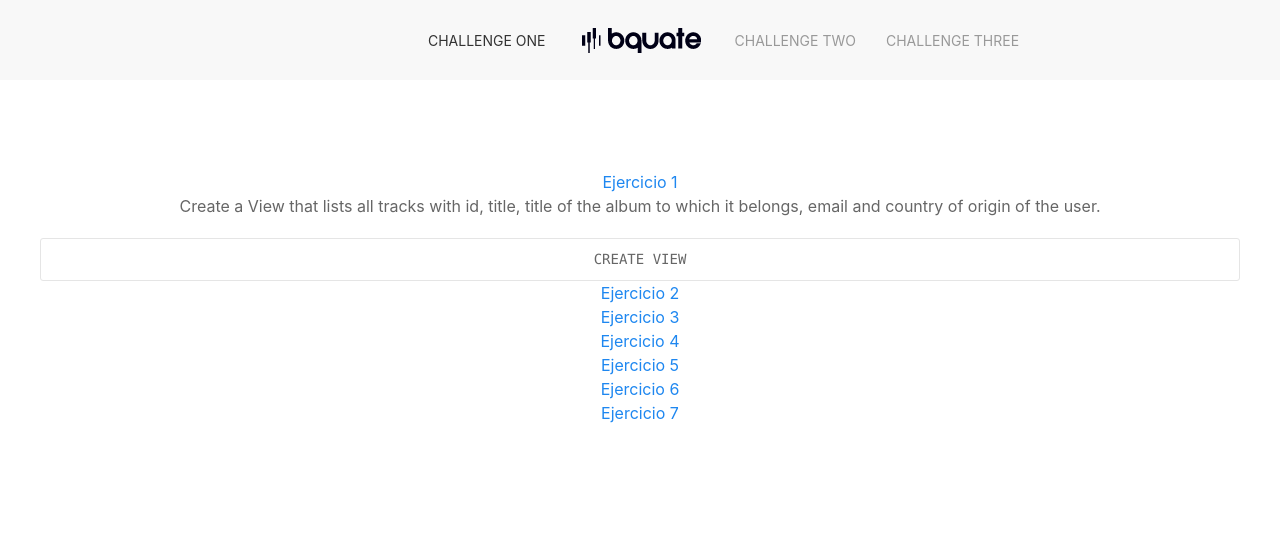
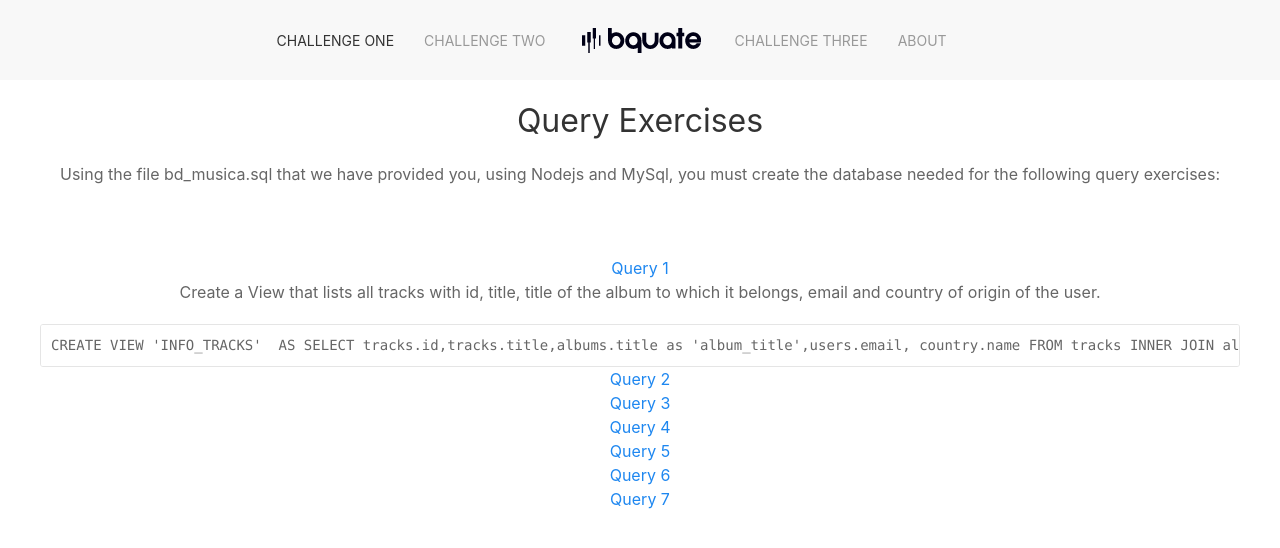
Before and after one commit to AlbertoMMIP/BquateTest, a React (Create React App) app in the folder front-bquate/: page /three in a window 1280 px wide. Shown: the top 548 px of the page. Built offline with nearby package versions, Linux system fonts and the light colour scheme.

Commit message:
Se agrega about page y ejercicios de MySql

```diff
--- a/front-bquate/src/Router.js
+++ b/front-bquate/src/Router.js
@@ -4,6 +4,7 @@ import { Home } from './components/home/Home';
 import MainOne from './components/challengeOne/MainOne';
 import MainTwo from './components/challengeOne/MainTwo';
 import MainThree from './components/challengeOne/MainThree';
+import { About } from './components/common/About';
 
 export const Router = () => (
     <Switch>
@@ -11,5 +12,6 @@ export const Router = () => (
         <Route exact path='/one' component={MainOne} />
         <Route exact path='/two' component={MainTwo} />
         <Route exact path='/three' component={MainThree} />
+        <Route exact path='/about' component={About}/>
     </Switch>
 );
--- a/front-bquate/src/components/challengeOne/MainThree.js
+++ b/front-bquate/src/components/challengeOne/MainThree.js
@@ -7,50 +7,105 @@ class MainThree extends Component{
         return(
             <div>
                 <NavBar />
+                    <div className="uk-container">
+                        <h2>Query Exercises</h2>
+                        <p>Using the file bd_musica.sql that we have provided you, using Nodejs and MySql, you must create the database needed for the following query exercises:</p>
+                    </div>
                 <div className="uk-section" >
                     <div className="uk-container" >
                         <ul data-uk-accordion>
                             <li className="uk-open">
-                                <a className="uk-accordion-title" href="#">Ejercicio 1</a>
+                                <a className="uk-accordion-title" href="#">Query 1</a>
                                 <div className="uk-accordion-content">
                                     <p>Create a View that lists all tracks with id, title, title of the album to which it belongs, email and country of origin of the user.</p>
-                                    <pre><code>
-                                        CREATE VIEW
-                                    </code></pre>
+                                    <pre>
+                                        <code>CREATE VIEW 'INFO_TRACKS'  AS
+                                        SELECT tracks.id,tracks.title,albums.title as 'album_title',users.email, country.name
+                                        FROM tracks
+                                        INNER JOIN albums ON tracks.albumid = albums.id
+                                        INNER JOIN users ON albums.userid = users.id
+                                        INNER JOIN country ON  users.countrycode = country.code
+                                        </code>
+                                    </pre>
                                 </div>
                             </li>
                             <li>
-                                <a className="uk-accordion-title" href="#">Ejercicio 2</a>
+                                <a className="uk-accordion-title" href="#">Query 2</a>
                                 <div className="uk-accordion-content">
                                     <p>List all albums from Peru that which genre is ROCK.</p>
+                                    <pre>
+                                        <code>
+                                            SELECT albums.* FROM albums
+                                            INNER JOIN users ON albums.userid = users.id
+                                            WHERE albums.genre = 'ROCK' AND users.countrycode = 'PE';
+                                        </code>
+                                    </pre>
                                 </div>
                             </li>
                             <li>
-                                <a className="uk-accordion-title" href="#">Ejercicio 3</a>
+                                <a className="uk-accordion-title" href="#">Query 3</a>
                                 <div className="uk-accordion-content">
                                     <p>Find any track that does not have artist and update it with the user name, only tracks without artist if you modify other tracks you screw up.</p>
+                                    <pre>
+                                        <code>
+                                            UPDATE tracks
+                                            INNER JOIN albums ON tracks.albumid = albums.id
+                                            INNER JOIN users ON albums.userid = users.id
+                                            SET tracks.artist = users.name
+                                            WHERE tracks.artist = '';
+                                        </code>
+                                    </pre>
                                 </div>
                             </li>
                             <li>
-                                <a className="uk-accordion-title" href="#">Ejercicio 4</a>
+                                <a className="uk-accordion-title" href="#">Query 4</a>
                                 <div className="uk-accordion-content">
                                     <p>Set status 0 to any album which not have tracks and show them</p>
+                                    <pre>
+                                        <code>
+                                            UPDATE albums
+                                            LEFT JOIN tracks ON tracks.albumid = albums.id
+                                            SET albums.status = 0
+                                            WHERE tracks.id = '';
+
+                                            SELECT * FROM albums WHERE status = 0;
+
+                                        </code>
+                                    </pre>
                                 </div>
                             </li>
                             <li>
-                                <a className="uk-accordion-title" href="#">Ejercicio 5</a>
+                                <a className="uk-accordion-title" href="#">Query 5</a>
                                 <div className="uk-accordion-content">
                                     <p>Set status 0 to any user which not have track or albums and show them</p>
+                                    <pre>
+                                        <code>
+                                            UPDATE users
+                                            LEFT JOIN albums ON users.id = albums.userid
+                                            LEFT JOIN tracks ON albums.id = tracks.albums.id
+                                            SET users.status = 0
+                                            WHERE albums.id = '' OR track.id = ''
+
+                                            SELECT * FROM users WHERE status = 0;
+                                        </code>
+                                    </pre>
                                 </div>
                             </li>
                             <li>
-                                <a className="uk-accordion-title" href="#">Ejercicio 6</a>
+                                <a className="uk-accordion-title" href="#">Query 6</a>
                                 <div className="uk-accordion-content">
                                     <p>List all tracks that here genre is different to genre of here album</p>
+                                    <pre>
+                                        <code>
+                                            SELECT tracks.* FROM tracks
+                                            INNER JOIN albums ON tracks.albumid = albums.id
+                                            WHERE tracks.genre &lt;&gt; albums.genre
+                                        </code>
+                                    </pre>
                                 </div>
                             </li>
                             <li>
-                            <a className="uk-accordion-title" href="#">Ejercicio 7</a>
+                            <a className="uk-accordion-title" href="#">Query 7</a>
                                 <div className="uk-accordion-content">
                                     <p>Create a Web API</p>
                                 </div>
--- a/front-bquate/src/components/challengeOne/MainTwo.js
+++ b/front-bquate/src/components/challengeOne/MainTwo.js
@@ -1,5 +1,6 @@
 import React, {Component} from 'react';
 import { NavBar } from "../home/NavBar";
+import {ItemMusic} from "../common/ItemMusic";
 
 class MainTwo extends Component{
     constructor(){
@@ -19,7 +20,16 @@ class MainTwo extends Component{
                 </div>
                 <div className="uk-section">
                     <div className="uk-container">
-                        <p></p>
+                        <div className="uk-child-width-1-2@m uk-margin" data-uk-grid>
+                        <ItemMusic />
+                        <ItemMusic />
+                        <ItemMusic />
+                        <ItemMusic />
+                        <ItemMusic />
+                        <ItemMusic />
+                        <ItemMusic />
+                        <ItemMusic />
+                        </div>
                     </div>
                 </div>
             </div>
--- /dev/null
+++ b/front-bquate/src/components/common/About.js
@@ -0,0 +1,46 @@
+import React from 'react';
+import { NavBar } from '../home/NavBar';
+
+export const About = () => (
+    <div>
+        <NavBar />
+        <div className="uk-section">
+            <div className="uk-container">
+            <div className="uk-card uk-card-default uk-grid-collapse uk-child-width-1-2@s uk-margin" data-uk-grid>
+                <div className="uk-card-media-left uk-cover-container">
+                    <img src="me.jpg" alt="" data-uk-cover/>
+                    <canvas width="600" height="400"></canvas>
+                </div>
+                <div>
+                    <div className="uk-card-body">
+                        <article className="uk-article">
+                            <h1 className="uk-article-title"><a className="uk-link-reset" href="">General Info</a></h1>
+                            <p className="uk-article-meta">Written by <a href="https://www.linkedin.com/in/alberto-mart%C3%ADnez-b69519107/" target="_blank">Alberto Martinez</a> on 04 March 2019. </p>
+                            <p className="uk-text-lead">Site for apply to the job like Node.JS developer in <a href="https://bquate.com/home" target="_blank">Bquate</a> </p>
+                            <div className="uk-grid-small uk-child-width-auto" >
+                                <div>
+                                    <ul className="uk-list uk-list-divider">
+                                        <li>Repository:  <a href="https://github.com/AlbertoMMIP/BquateTest" target="_blank" >GitHub</a> </li>
+                                        <li>LinkedIn:    <a href="https://www.linkedin.com/in/alberto-mart%C3%ADnez-b69519107/" target="_blank">Alberto Martínez</a></li>
+                                        <li>Other Project: <a href="https://colorydestellos.herokuapp.com/" target="_blank">COLOR&DESTELLOS</a> </li>
+                                        <li>Tecnologies:
+                                            <ul>
+                                                <li><a href="https://nodejs.org/es/">Node JS</a></li>
+                                                <li><a href="https://reactjs.org/">React JS</a></li>
+                                                <li><a href="https://getuikit.com/">UIKit</a></li>
+                                                <li><a href="https://github.com/maxkueng/node-musicbrainz">API musicbrainz</a></li>
+                                                <li><a href="https://id.heroku.com/login">Heroku</a></li>
+                                            </ul>
+                                        </li>
+                                    </ul>
+                                </div>
+                            </div>
+
+                        </article>
+                    </div>
+                </div>
+            </div>
+        </div>
+        </div>
+    </div>
+);
--- /dev/null
+++ b/front-bquate/src/components/common/ItemMusic.js
@@ -0,0 +1,30 @@
+import React from 'react';
+
+export const ItemMusic = () => (
+    <div>
+        {/* <div className="uk-card uk-card-default uk-grid-collapse uk-child-width-1-4@m uk-margin" data-uk-grid>
+            <div className="uk-card-media-left uk-cover-container">
+                <img src="https://images.unsplash.com/photo-1548778052-311f4bc2b502?ixlib=rb-1.2.1&ixid=eyJhcHBfaWQiOjEyMDd9&auto=format&fit=crop&w=1050&q=80" alt=""/>
+                <canvas width="300" height="100"></canvas>
+            </div>
+            <div>
+                <div className="uk-card-body">
+                    <h3 className="uk-card-title">Media Left</h3>
+                    <p>Lorem ipsum dolor sit amet, consectetur adipiscing elit, sed do eiusmod tempor incididunt.</p>
+                </div>
+            </div>
+        </div> */}
+        <div className="uk-card uk-card-default">
+            <div className="uk-card-media-left uk-cover-container">
+                <img src="https://images.unsplash.com/photo-1548778052-311f4bc2b502?ixlib=rb-1.2.1&ixid=eyJhcHBfaWQiOjEyMDd9&auto=format&fit=crop&w=1050&q=80" alt="" data-uk-cover/>
+                <canvas width="150" height="100"></canvas>
+            </div>
+            <div>
+                <div className="uk-card-body">
+                    <h3 className="uk-card-title">Title</h3>
+                    <p>Lorem ipsum dolor sit amet, consectetur adipiscing elit, sed do eiusmod tempor incididunt.</p>
+                </div>
+            </div>
+        </div>
+    </div>
+);
--- a/front-bquate/src/components/home/NavBar.js
+++ b/front-bquate/src/components/home/NavBar.js
@@ -14,9 +14,8 @@ export const NavBar = () => (
             <div className="uk-navbar-center-left">
               <div>
                 <ul className="uk-navbar-nav">
-                  <li className="uk-active">
-                    <NavLink to="/one">Challenge One</NavLink>
-                  </li>
+                  <li className="uk-active"><NavLink to="/one">Challenge One</NavLink></li>
+                  <li> <NavLink to="/two">Challenge Two</NavLink> </li>
                 </ul>
               </div>
             </div>
@@ -24,8 +23,8 @@ export const NavBar = () => (
             <div className="uk-navbar-center-right">
               <div>
                 <ul className="uk-navbar-nav">
-                  <li> <NavLink to="/two">Challenge Two</NavLink> </li>
                   <li> <NavLink to="/three">Challenge Three</NavLink> </li>
+                  <li> <NavLink to="/about">About</NavLink> </li>
                 </ul>
               </div>
             </div>
--- a/front-bquate/src/components/home/NavBarMovil.js
+++ b/front-bquate/src/components/home/NavBarMovil.js
@@ -31,8 +31,8 @@ export const NavBarMovil = () => (
                                         <li ><NavLink to="/one"><b>Challenge One  </b></NavLink></li>
                                         <li ><NavLink to="/two"><b>Challenge Two  </b></NavLink></li>
                                         <li ><NavLink to="/three"><b>Challenge Three</b></NavLink></li>
+                                        <li ><NavLink to="/about"><b>About</b></NavLink></li>
                                     </ul>
-
                                 </div>
                             </div>
                         </div>
```
Also changed, not shown: 1 other file (tests, documents, lock files or other folders).
